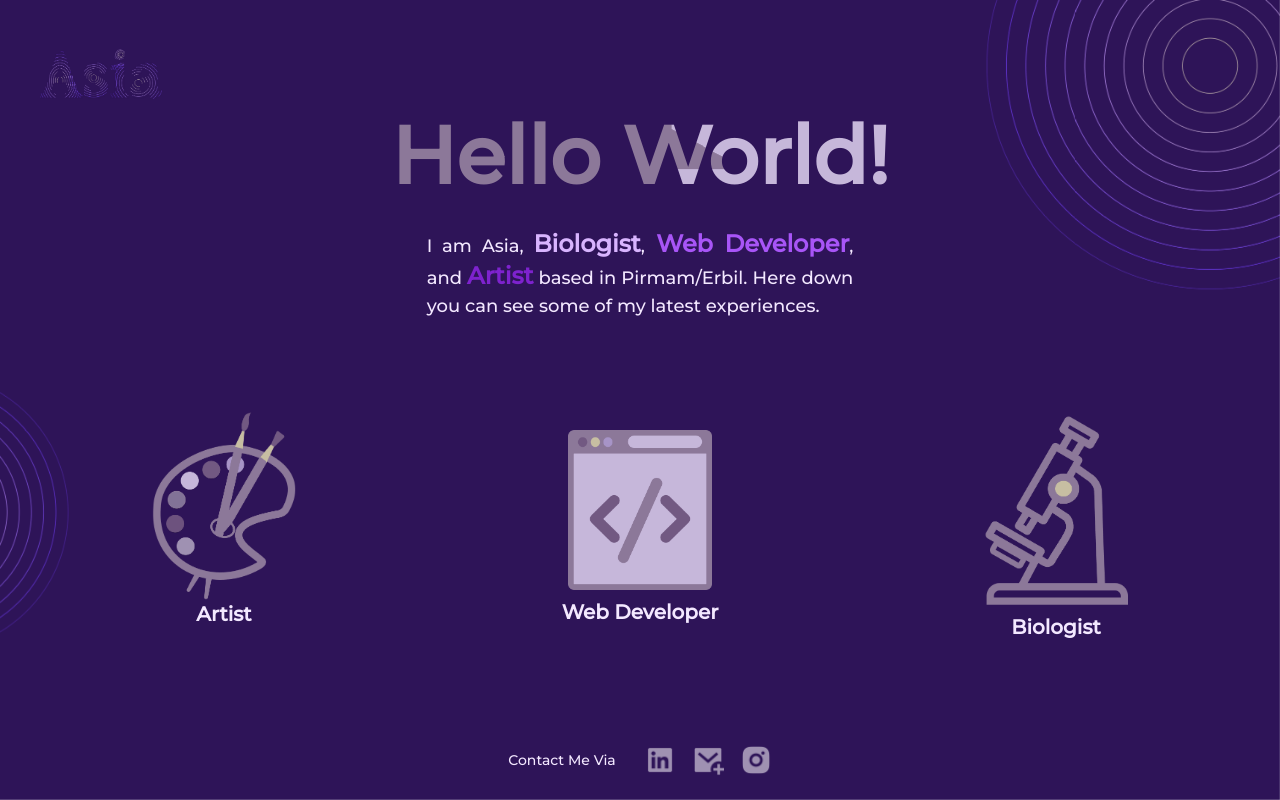
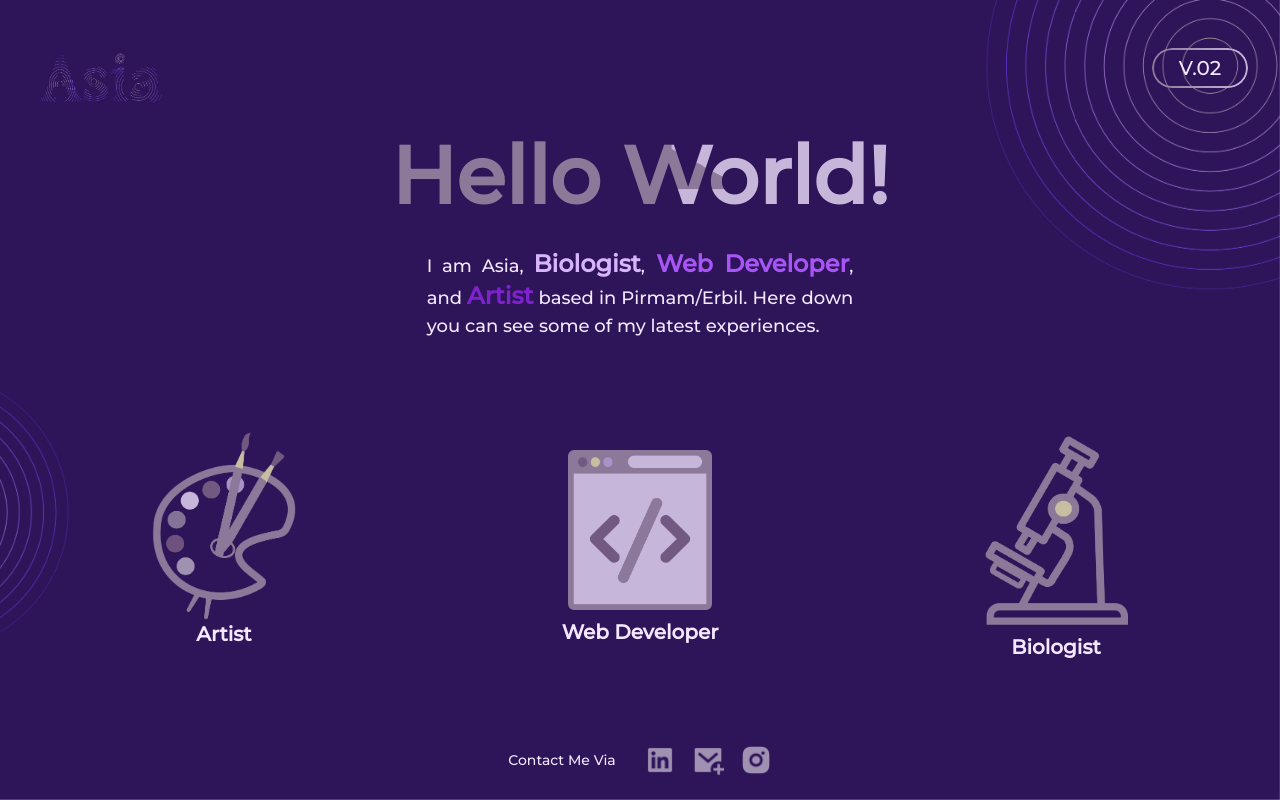
Before and after one commit to Asia-Dhahr/my-portfolio, a Next.js app: page / in a window 1280 px wide. Built offline with nearby package versions, Linux system fonts and the light colour scheme; what tailwind-scroll-behavior would draw is missing.

Commit message:
added second version link

```diff
--- a/pages/index.js
+++ b/pages/index.js
@@ -6,8 +6,11 @@ export default function Home() {
   const router = useRouter();
   return (
     <div className="bg-no-repeat bg-center h-screen overflow-auto bg-fixed lg:bg-[url('/bg.png')] sm:bg-[url('/bg.png')] md:bg-[url('/bgsm.png')] bg-[url('/bg2.png')] bg-cover">
-      <div className="flex justify-start lg:ml-10 sm:ml-6 h-fit w-fit sm:pt-3">
+      <div className="flex justify-between items-center my-4 text-purple-100  lg:ml-10 sm:ml-6">
         <img className="h-10 sm:h-9 md:h-12 lg:h-20 sm:mt-1 mt-4 lg:mt-6 md:mt-0 md:ml-0 ml-4 object-contain" src="logo.png" />
+        <Link href="https://asia-dhaher.vercel.app/" >
+          <div className="version sm:h-10 sm:w-24 h-8 w-16 text-center sm:text-xl text-base mx-8 font-medium flex justify-center items-center cursor-pointer ">V.02</div>
+        </Link>
       </div>
       <div className="flex flex-col justify-center place-items-center gap-4 lg:gap-8 md:gap-4 sm:gap-2 lg:mt-0 md:mt-0 sm:mt-0 mt-12">
         <div className="">
--- a/pages/web-dev.js
+++ b/pages/web-dev.js
@@ -190,9 +190,6 @@ const WebDeveloper = () => {
                     <button className="span lg:text-base md:text-sm sm:text-sm text-sm font-semibold lg:h-10 lg:w-26 md:h-10 md:w-32 sm:h-10 sm:w-32 h-10 w-36 border-4 rounded shadow-lg hover:shadow-[#50bd29]/50 hover:text-[#67f334] transition duration-300 "><a href="/web/asia dhaher.pdf">My Resume</a></button>
                 </div>
             </div>
-            {/* <div className="bg-[url('/web/p3-3.png')] sm:h-[600px] bg-cover lg:hidden md:hidden sm:visible visible  bg-no-repeat bg-[#141D3E] ">
-                hi
-            </div> */}
         </div>
     )
 }
--- a/styles/globals.css
+++ b/styles/globals.css
@@ -266,3 +266,25 @@ a {
     color: #046582;
     border-color: #dc9293;
 }
+
+.version {
+    position: relative;
+}
+
+.version::before {
+    content: "";
+    position: absolute;
+    inset: 0;
+    border-radius: 50px;
+    padding: 2px;
+    background: linear-gradient(to left, #c6b7da, #8c7899);
+    -webkit-mask: linear-gradient(#fff 0 0) content-box, linear-gradient(#fff 0 0);
+    -webkit-mask-composite: xor;
+    mask-composite: exclude;
+    transition: all 0.4s ease;
+}
+
+.version:hover::before {
+    transition: all 0.4s ease;
+    padding: 6px;
+}
```
